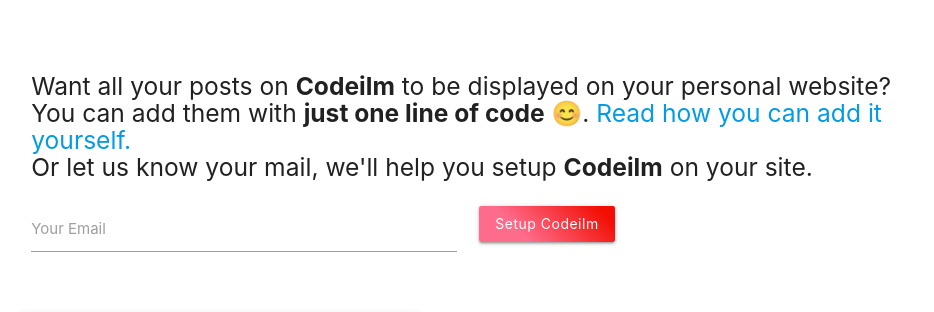
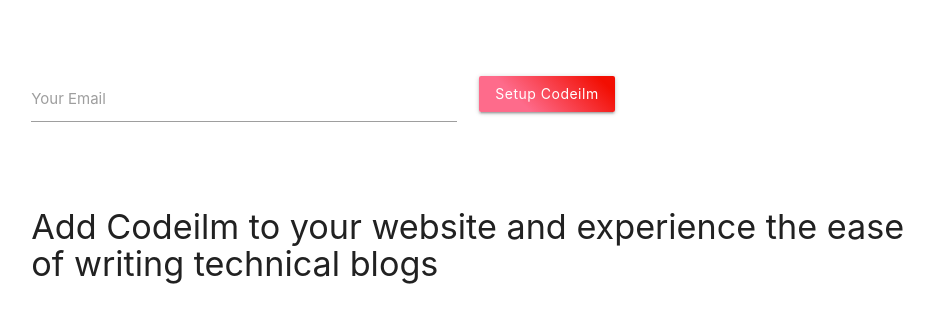
Before and after one commit to msrshahrukh100/Landing-Page, a Django app: page / in a window 1280 px wide. Shown: the part 301-613 px from the top of the page, without its empty margins (172-1106 px from the left). Run offline with Django 3.2, Linux system fonts and the light colour scheme.

Commit message:
Added static files

```diff
--- a/landingpage/urls.py
+++ b/landingpage/urls.py
@@ -17,7 +17,9 @@ from django.contrib import admin
 from django.urls import path, include
 from django.views.generic.base import TemplateView
 
-
+admin.site.site_header = 'Awesome Landing Page'
+admin.site.site_title = 'Landing Page Admin'
+admin.site.index_title = 'Landing Page Admin'
 
 urlpatterns = [
 	path('', TemplateView.as_view(template_name="index.html")),
--- a/templates/index.html
+++ b/templates/index.html
@@ -33,20 +33,19 @@
 		<div class="col l9 s12">
 			<h2>Bring the amazing experience🎉🎉<br/> of Codeilm to your site</h2>
 		</div>
+		<div class="col l3 s12 hide-on-med-and-down">
+			<img src="{% static 'images/hero.png' %}" style="width: 100%; margin-top: 30px;" alt="Codeilm">
+		</div>
 	</div>
 
 	<div class="row" style="padding-top: 40px;">
-  	<h5 style="padding-left: 0.75rem">Want all your posts on <b>Codeilm</b> to be displayed on your personal website? <br/>You can add them with <b>just one line of code</b> 😊. <a href="https://codeilm.com/stories/wavglyb/how-to-add-codeilm-to-your-personal-site">Read how you can add it yourself.</a>
-  		<br/>
-  		Or let us know your mail, we'll help you setup <b>Codeilm</b> on your site.
-  	</h5>
     <form class="col s12">
       <div class="row">
-        <div class="input-field col s6">
+        <div class="input-field col m6 s12">
           <input id="subscribe-email" type="email" class="validate" value="{{ request.user.email }}" required>
           <label for="subscribe-email">Your Email</label>
         </div>
-        <div class="col s6" style="margin-top: 1rem;">
+        <div class="col m6 s12" style="margin-top: 1rem;">
         	<button id="submitEmail" type="submit" class="waves-effect waves-light btn" style="text-transform: none; background: linear-gradient(45deg, #FE6B8B 30%, #f20e02 90%);">Setup Codeilm</button>
         </div>
       </div>
@@ -55,18 +54,14 @@
     </form>
   </div>
 
-	<img class="z-depth-2 show-on-large" style="display: none;" src="{% static 'images/websiteadd.svg' %}">
-	<img class="show-on-medium-and-down" style="display: none;" src="{% static 'images/mobileadd.svg' %}">
-
-
-  <div class="row">
-	<div class="col l12 s12 center">
-		<a href="/stories"></a>
-		<button onclick="window.location = '/stories'" class="btn waves-effect btn-large waves-light" style="margin-bottom: 3.52rem; margin-top: 3.52rem; background: linear-gradient(45deg, #FE6B8B 30%, #FF8E53 90%); font-size: 1.3rem; text-transform: none;" type="submit" name="action">Read Stories on Codeilm
-		    <img height="35" style="margin-bottom: -12px;" src="{% static 'images/logo/codeilmicon.png' %}" alt="Codeilm">
-		</button>
+	<div class="row">
+		<div class="col s12 hide-on-med-and-down">
+			<h4>Add Codeilm to your website and experience the ease of writing technical blogs</h4>
+		</div>
+		<div class="col s12">
+			<img src="https://codeilm.com/static/images/screenshots/main.png" class="z-depth-3" style="width: 100%; margin-top: 30px;" alt="Codeilm">
+		</div>
 	</div>
-  </div>
 
 </div>
 
--- a/templates/simple-navbar.html
+++ b/templates/simple-navbar.html
@@ -1,63 +1,20 @@
 {% load static %}
 <nav class="nav-extended white">
 	<div class="nav-wrapper">
-		<a href="/stories" class="brand-logo left hide-on-med-and-down">
+		<a href="https://codeilm.com" class="brand-logo left hide-on-med-and-down">
 			<img class="responsive-img" src="{% static 'images/codeilmlogo.png' %}" style="padding-top: 13px;padding-left: 10px;" height="200" width="200">
 		</a>
-		<a href="/stories" class="brand-logo center hide-on-large-only">
+		<a href="https://codeilm.com" class="brand-logo center hide-on-large-only">
 			<img class="responsive-img" src="{% static 'images/codeilmlogo.png' %}" style="padding-top: 13px;" height="200" width="200">
 		</a>
-		<a href="#" data-target="slide-out" class="sidenav-trigger black-text"><i class="material-icons">menu</i></a>
 		<ul class="right hide-on-med-and-down">
 			<li>
-				<a href="/u/{{ request.user.username }}-{{ request.user.id }}">
-					<div class="chip transparent" style="cursor: pointer;">
+					<div class="chip transparent">
 						{% if request.user.is_authenticated %}
 						{{ request.user }}
 						{% endif %}
 					</div>
-				</a>
 			</li>
-			{% if not request.user.is_authenticated %}
-			<a class="waves-effect waves-light btn light-blue darken-2 no-capital-button" href="/login">Login</a>
-			{% endif %}
 	</ul>
 </div>
 </nav>
-
-
-<ul id="slide-out" class="sidenav">
-	<li>
-		<div class="user-view">
-			<div class="background">
-				<img class="lazyload" src="{% static 'images/user_background_image/user_background.jpg' %}">
-			</div>
-			{% if request.user.is_authenticated %}
-			<a href="/u/{{ request.user.username }}-{{ request.user.id }}" >
-			</a>
-			<a href="/u/{{ request.user.id }}/{{ request.user.username }}">
-				<span class="white-text name">{{ request.user }}
-				</span>
-			</a>
-			{% endif %}
-		</div>
-	</li>
-	<li>
-		<a href="/stories">
-			<i class="material-icons teal-text text-darken-3 left green-text">arrow_forward_ios</i>Read Stories
-		</a>
-	</li>
-	<li>
-		<a href="/add-codeilm-to-your-site">
-			<i class="material-icons teal-text text-darken-3 left green-text">add</i>Add Codeilm to your site
-		</a>
-	</li>
-	{% if request.user.is_authenticated %}
-	<form method="POST" id="logout-form-small" action="">
-		<li>
-		{% csrf_token %}
-			<a onclick="document.getElementById('logout-form-small').submit();"><i class="material-icons teal-text text-darken-3 left">power_settings_new</i>Logout</a>
-		</li>
-	</form>
-	{% endif %}
-</ul>
```
Also changed, not shown: static/images/hero.png (added).
